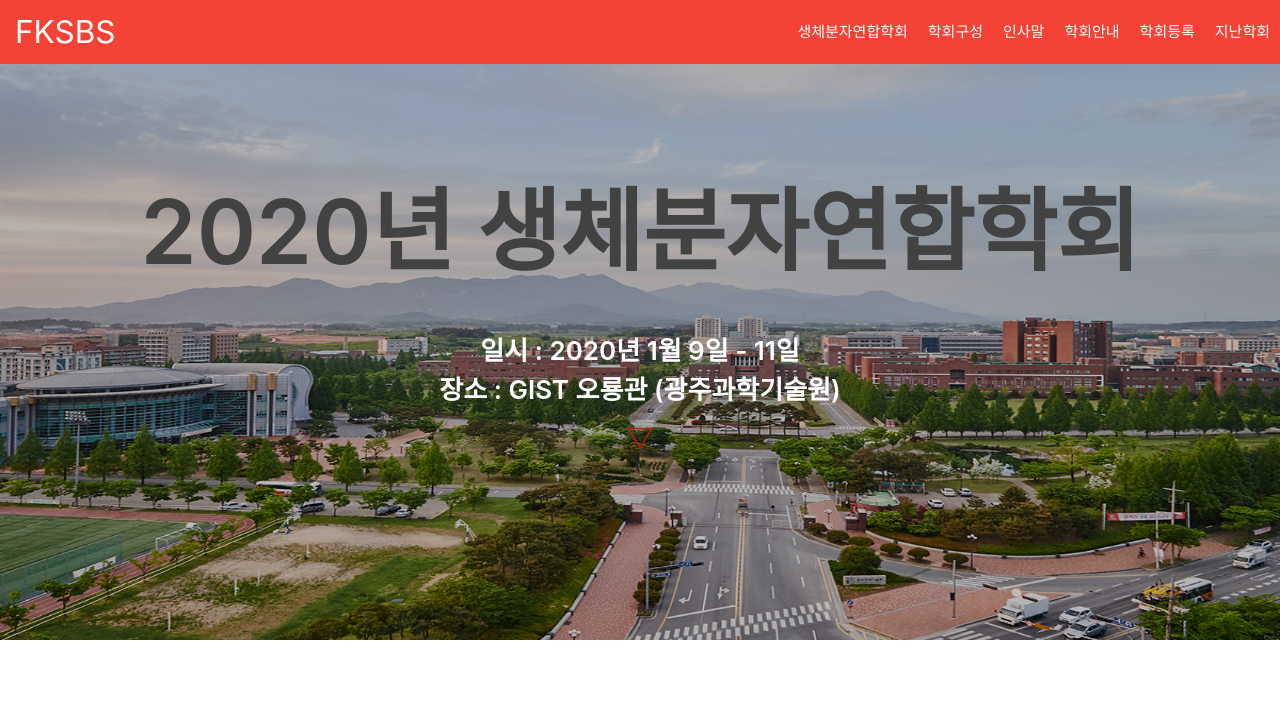
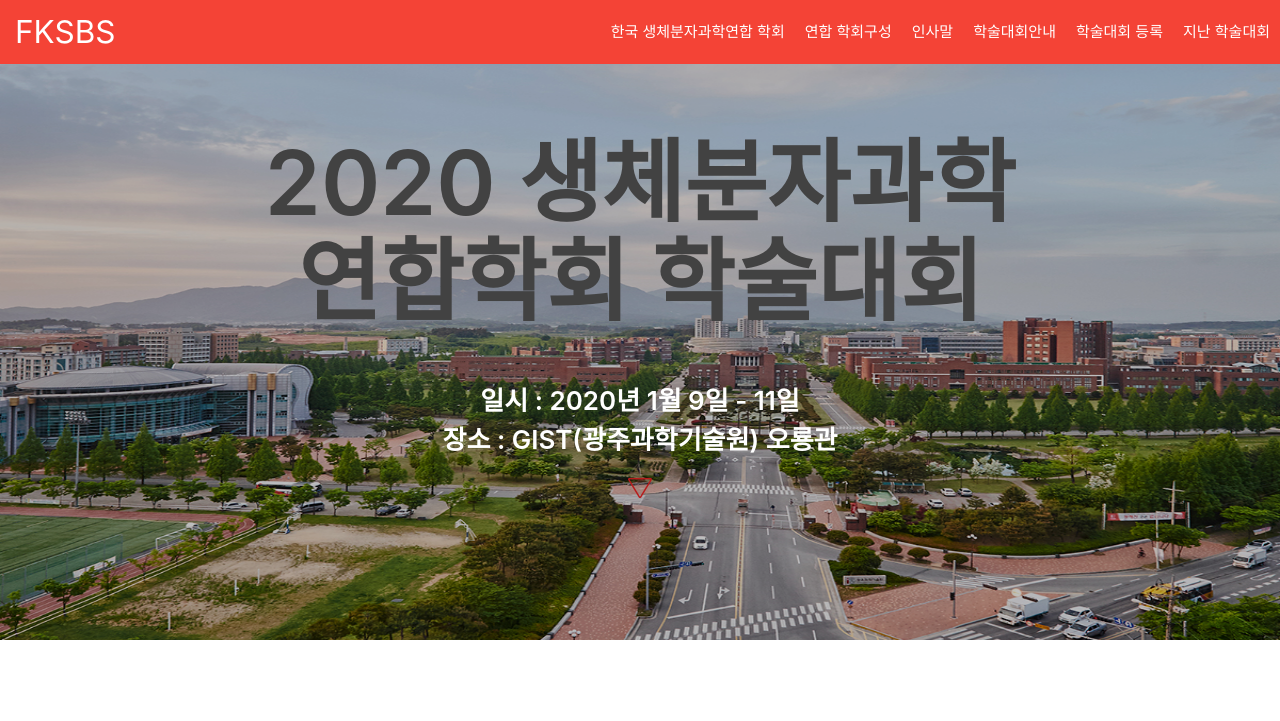
Before and after one commit to fksbs/fksbs.github.io, a website with bundled scripts: page index.html in a window 1280 px wide. Shown: the top 721 px of the page. Built offline with nearby package versions, Linux system fonts and the light colour scheme; a web font is replaced by a local one.

Commit message:
Fix title

```diff
--- a/index.html
+++ b/index.html
@@ -3,7 +3,7 @@
   <head>
     <meta charset="utf-8">
     <meta http-equiv="x-ua-compatible" content="ie=edge">
-    <title>생체분자연합학회</title>
+    <title>생체분자과학연합학회</title>
     <meta name="description" content="">
     <meta name="viewport" content="width=device-width, initial-scale=1">
 
@@ -51,6 +51,7 @@
     color: #fff;
     transition: opacity .2s;
     }
+
     </style>
 
   </head>
@@ -62,12 +63,12 @@
         <a href="/" class="brand-logo">FKSBS</a>
         <ul id="nav-mobile" class="right hide-on-med-and-down">
           <!-- <li class="active"><a class="dropdown-trigger" href="#!" data-target="pages">Pages<i class="material-icons right">arrow_drop_down</i></a></li> -->
-          <li><a href="/">생체분자연합학회</a></li>
-          <li><a href="#team">학회구성</a></li>
+          <li><a href="/">한국 생체분자과학연합 학회</a></li>
+          <li><a href="#team">연합 학회구성</a></li>
           <li><a href="#greet">인사말</a></li>
-          <li><a href="#guide">학회안내</a></li>
-          <li><a href="http://www.kssb.kr/board/list.html?num=361&code=pay">학회등록</a></li>
-          <li><a href="#past">지난학회</a></li>
+          <li><a href="#guide">학술대회안내</a></li>
+          <li><a href="http://www.kssb.kr/board/list.html?num=361&code=pay">학술대회 등록</a></li>
+          <li><a href="#past">지난 학술대회</a></li>
         </ul>
 <!--
         <ul id="pages" class="dropdown-content">
@@ -85,12 +86,12 @@
       </div>
     </nav>
     <ul id="slide-out" class="sidenav">
-      <li><a href="">생체분자연합학회</a></li>
-      <li><a href="#team">학회구성</a></li>
+      <li><a href="">한국 생체분자과학연합 학회</a></li>
+      <li><a href="#team">연합 학회구성</a></li>
       <li><a href="#greet">인사말</a></li>
-      <li><a href="#guide">학회안내</a></li>
-      <li><a href="http://www.kssb.kr/board/list.html?num=361&code=pay">학회등록</a></li>
-      <li><a href="#past">지난학회</a></li>
+      <li><a href="#guide">학술대회안내</a></li>
+      <li><a href="http://www.kssb.kr/board/list.html?num=361&code=pay">학술대회 등록</a></li>
+      <li><a href="#past">지난 학술대회</a></li>
     </ul>
 
     <div class="section header" style="height:80%;"  style="color:rgba(0, 0, 0, 0.32);">
@@ -98,9 +99,10 @@
         <img class="background" src="images/header.jpg" style="opacity: 0.75;">
       <div class="header-wrapper row valign-wrapper">
         <div class="col s12">
-          <h1 class="grey-text text-darken-3" style="margin-bottom:50px;">2020년 생체분자연합학회</h1>
+          <h1 class="grey-text text-darken-3 hide-on-small-only" style="margin-bottom:50px;">2020 생체분자과학</br>연합학회 학술대회</h1>
+          <h1 class="grey-text text-darken-3 hide-on-med-and-up" style="margin-bottom:50px; font-size:2.9rem;">2020 생체분자과학</br>연합학회 학술대회</h1>
           <span class="tagline" style="font-size:26px; font-weight:600;">일시 : 2020년 1월 9일 - 11일</span>
-          <span class="tagline" style="font-size:26px; font-weight:600;">장소 : GIST 오룡관 (광주과학기술원)</span>
+          <span class="tagline" style="font-size:26px; font-weight:600;">장소 : GIST(광주과학기술원) 오룡관 </span>
           <!-- <span class="tagline">Show off your business in a whole new way.</span> -->
           <button class="read-more"><i class="icon-caret-down red-text text-darken-4"></i></button>
         </div>
@@ -192,7 +194,7 @@
       <div class="container">
         <div class="row">
           <div class="col s12">
-            <h2 class="section-title center">2020년 생체분자연합학회 구성</h2>
+            <h2 class="section-title center">2020년 한국 생체분자과학 연합학회 구성</h2>
           </div>
           <div class="col s12 m12 l3">
             <p class="center">조직위원회</p>
@@ -245,7 +247,7 @@
       <div class="container">
         <div class="row">
           <div class="col s12">
-            <h2 class="section-title">연합 학회 안내</h2>
+            <h2 class="section-title">연합 학술대회</h2>
           </div>
           <div class="col s12 m12 l12">
             <!-- <h4><i class="icon-light-bulb"></i></h4> -->
@@ -289,7 +291,8 @@
             <h3 class="teal-text text-darken-4">Abstract Submission</h3>
             <p class="caption">
               마감 | 2019년 12월 20일</br>
-              제출 | 2020fksbs@gmail.com
+              제출 | 2020fksbs@gmail.com</br>
+              파일명 | 소속-성명.doc
             </p>
             <a href="/images/2020_FKSBS_Abstract_Submission_Form.docx" class="btn red" download>초록양식 다운로드</a>
           </div>
@@ -374,7 +377,7 @@
     <div class="section  red full-height" style="padding-top:0px;" id="past">
         <div class="row">
           <div class="col s12 center">
-            <h1>지난 학회</h1>
+            <h1 style="font-size:3.8rem;">지난 학술대회</h1>
             <div class="row masonry-grid">
 
               <div class="col s12 m6 l12">
```
